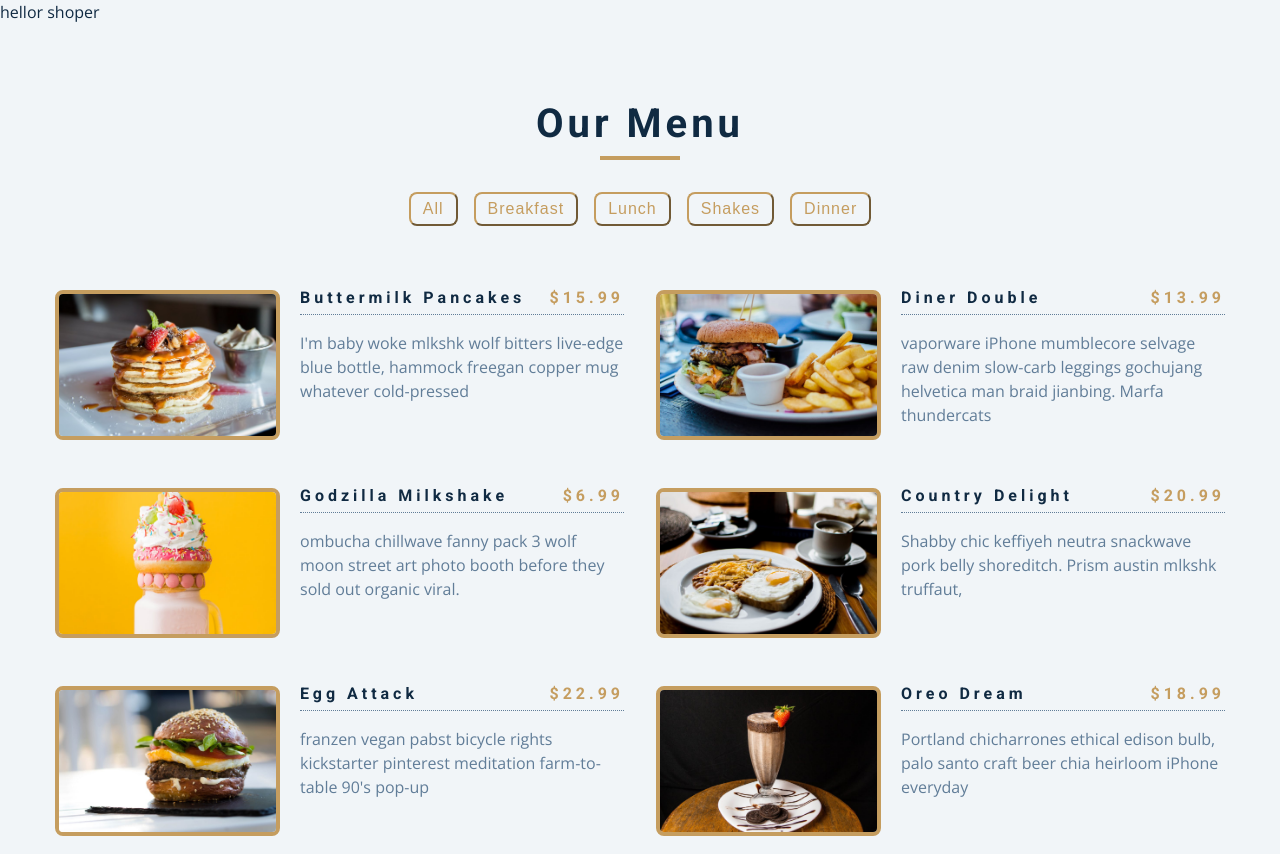
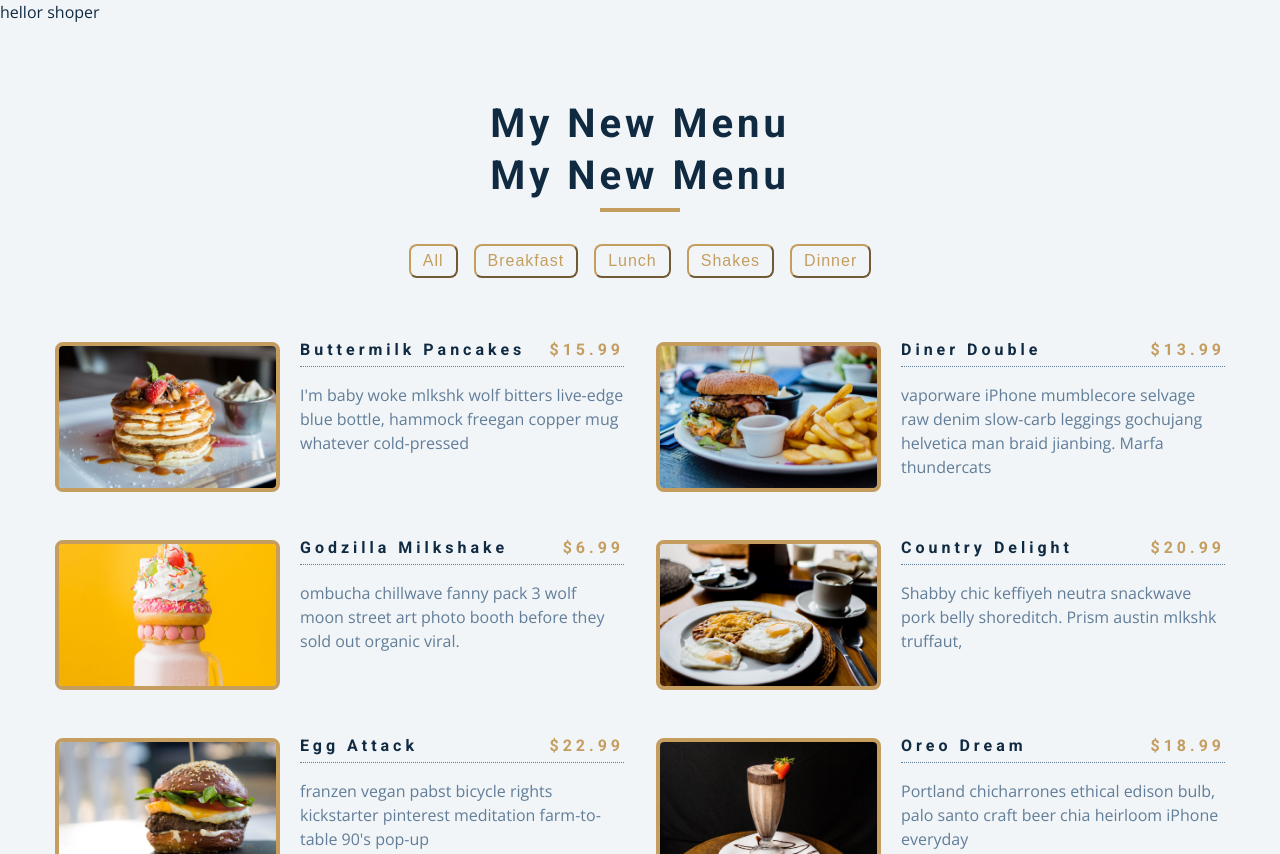
Before and after one commit to sarahby2000/first-project, a plain HTML site: page index.html in a window 1280 px wide. Shown: the top 854 px of the page. Drawn offline with nearby package versions, Linux system fonts and the light colour scheme.

Commit message:
change in dev3

```diff
--- a/index.html
+++ b/index.html
@@ -17,7 +17,8 @@
     <section class="menu">
       <!-- title -->
       <div class="title">
-        <h2>our menu</h2>
+        <h2>my new menu</h2>
+        <h2>my new menu</h2>
         <div class="underline"></div>
       </div>
       <!-- filter buttons -->
@@ -51,6 +52,7 @@
         </article> -->
         <!-- end of single item -->
       </div>
+      <h1>dssd</h1>
     </section>
     <span></span>
     <footer>footer</footer>
```
